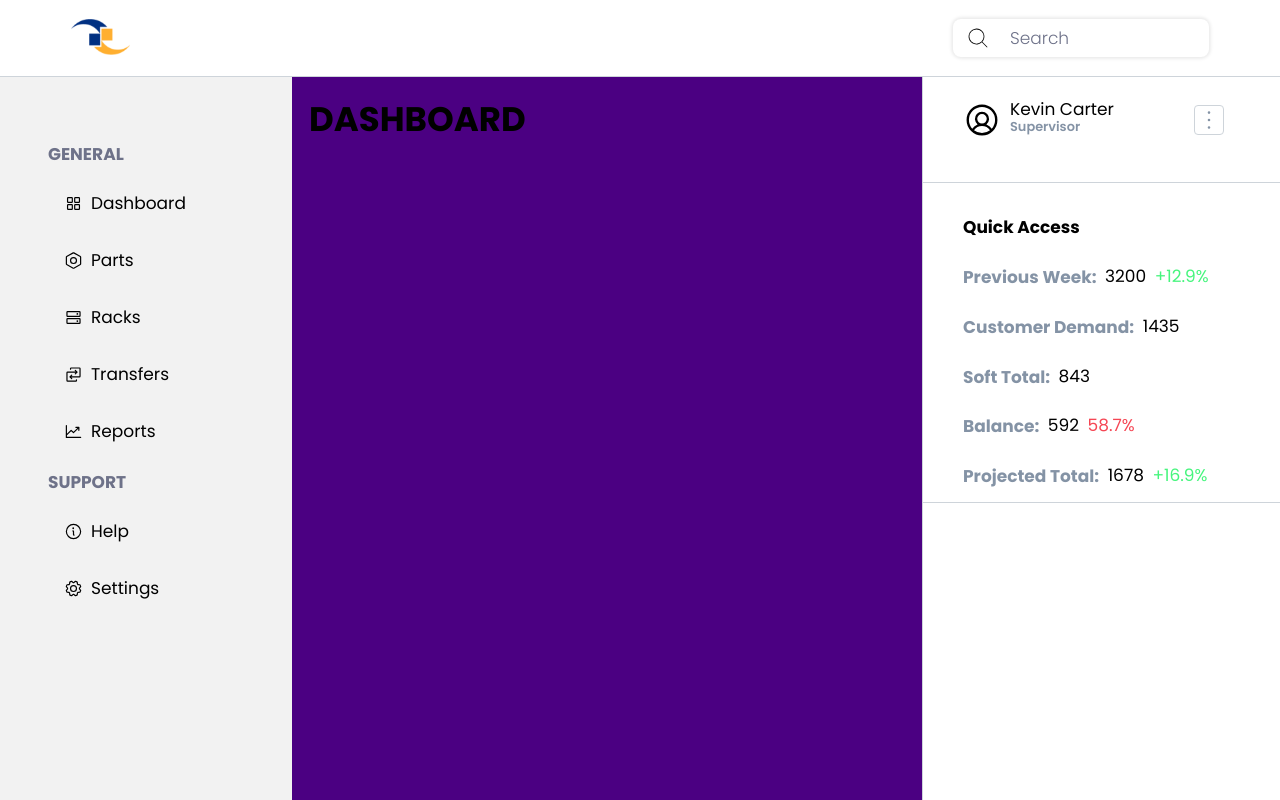
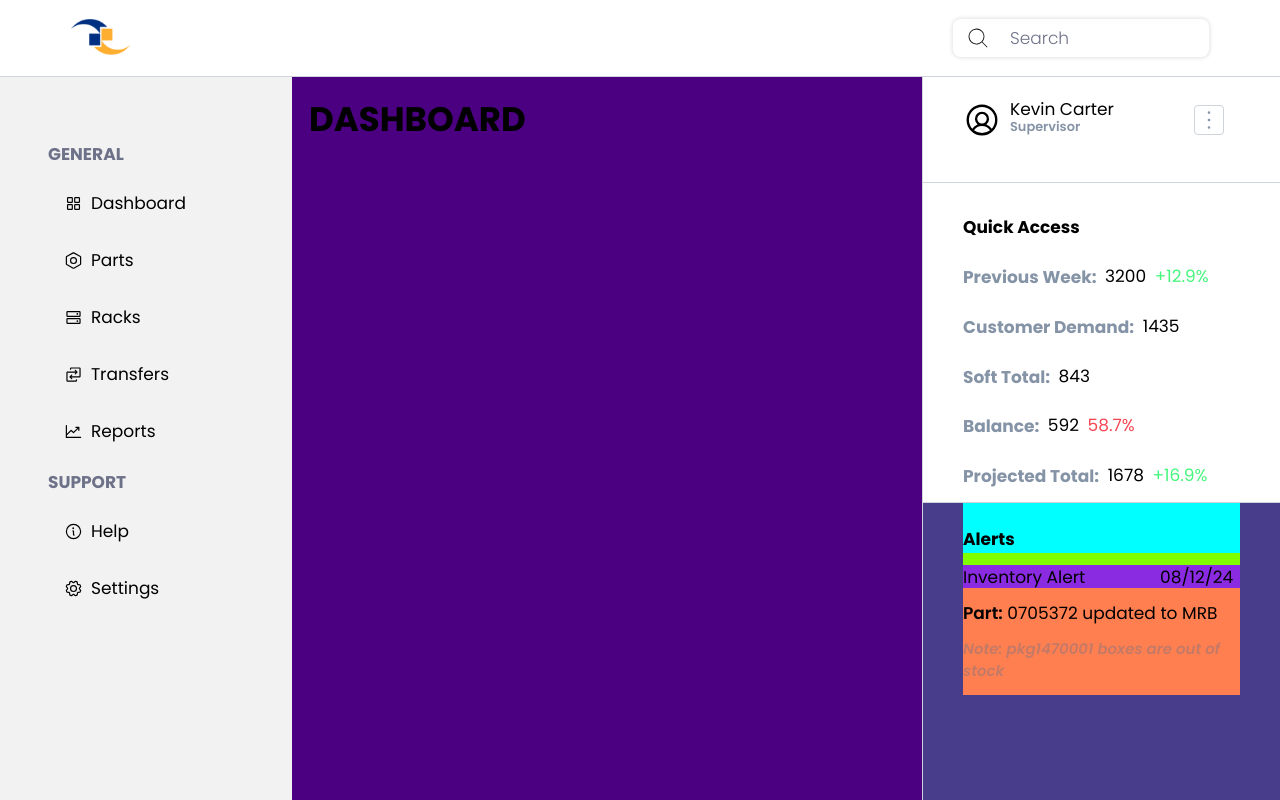
Before and after one commit to kvncrtr/vendex, a React (Create React App) app: page / in a window 1280 px wide. Built offline with nearby package versions, Linux system fonts and the light colour scheme.

Commit message:
add alerts feed to layout

```diff
--- a/src/components/molecules/Access.jsx
+++ b/src/components/molecules/Access.jsx
@@ -52,11 +52,37 @@ const Access = () => {
       </div>
 
       <div className="access--alerts-case">
+        <h4 className="access--alert-heading">Alerts</h4>
 
-      </div>
+        <div className="access--alert-feed">
+          <div className="access--alert">
+            <p className="access--alert-type">Inventory Alert</p>
+            <p className="access--time-and-date">08/12/24</p>
+            <div className="access--content-case">
+              <p className="access--alert-details"><span className="access--alert-title">Part:</span> 0705372 updated to MRB</p>
+              <p className="access--alert-note"><span className="access--alert-note-title">Note:</span> pkg1470001 boxes are out of stock</p>
+            </div>
+          </div>
+{/*
+          <div className="access--alert">
+            <p className="access--alert-type">Process:</p>
+            <p className="access--alert-details">line cable managers with rack frame first</p>
+            <p className="access--alert-notes">Notes: starting monday 8/9/24</p>
+          </div>
 
-      <div className="access--popular-inventory">
+          <div className="access--alert">
+            <p className="access--alert-type">Process:</p>
+            <p className="access--alert-details">line cable managers with rack frame first</p>
+            <p className="access--alert-notes">Notes: starting monday 8/9/24</p>
+          </div>
 
+          <div className="access--alert">
+            <p className="access--alert-type">Process:</p>
+            <p className="access--alert-details">line cable managers with rack frame first</p>
+            <p className="access--alert-notes">Notes: starting monday 8/9/24</p>
+          </div>
+           */}
+        </div>
       </div>
     </div>
   )
--- a/src/style.css
+++ b/src/style.css
@@ -135,7 +135,21 @@ input[type="number"]::-webkit-outer-spin-button {
     font-weight: 700;
     line-height: normal;
     color: #5C6F88;
-    opacity: 0.75; } }
+    opacity: 0.75; }
+  .access--alert-title {
+    font-style: normal;
+    font-weight: 600;
+    font-size: 1rem;
+    line-height: normal; }
+  .access--alert-note {
+    font-style: normal;
+    font-size: 0.76rem;
+    font-weight: 600;
+    line-height: normal;
+    font-size: 0.88rem;
+    color: #6E7289;
+    opacity: 0.4;
+    font-style: italic; } }
 
 @media screen and (min-width: 325px) {
   .button--container {
@@ -367,7 +381,35 @@ input[type="number"]::-webkit-outer-spin-button {
     border-bottom: 0.059rem solid #CED4DA; }
   .access--detail-case {
     display: flex;
-    gap: 0.5rem; } }
+    gap: 0.5rem; }
+  .access--alerts-case {
+    background-color: darkslateblue;
+    padding: 0 2.353rem;
+    height: 100%;
+    overflow-y: hidden; }
+  .access--alert-heading {
+    background-color: aqua;
+    padding: 1.412rem 0 0; }
+  .access--alert-feed {
+    background-color: chartreuse;
+    display: flex;
+    flex-direction: column;
+    gap: 0.705rem;
+    padding: 0.705rem 0 0; }
+  .access--alert {
+    display: grid;
+    grid-template-columns: 1fr 4.705rem;
+    grid-template-rows: 1.352rem 6.295rem;
+    background-color: blueviolet;
+    height: 7.647rem; }
+  .access--content-case {
+    grid-column: 1 / -1;
+    grid-row: 2 / -1;
+    background-color: coral; }
+  .access--alert-details {
+    margin-top: 0.705rem; }
+  .access--alert-note {
+    margin-top: 0.705rem; } }
 
 @media screen and (min-width: 325px) {
   .searchbar--container {
--- a/src/styles/base/_typography.scss
+++ b/src/styles/base/_typography.scss
@@ -198,4 +198,18 @@ $fw-extra-bold: 800;
       color: $secondary-700;
       opacity: 0.75;
    }
+
+   .access--alert-title {
+      @include font-body-details-semi-bold($px-17);
+   }
+
+   .access--alert-note {
+      @include font-body-details;
+      font-size: $px-15;
+      color: $achromatic-700;
+      opacity: 0.4;
+      font-style: italic;
+   }
+
+
 }
--- a/src/styles/components/molecules/_access.scss
+++ b/src/styles/components/molecules/_access.scss
@@ -59,4 +59,46 @@
       display: flex;
       gap: 0.5rem;
    }
+
+   .access--alerts-case {
+      background-color: darkslateblue;
+      padding: 0 2.353rem;
+      height: 100%;
+      overflow-y: hidden;
+   }
+
+   .access--alert-heading {
+      background-color: aqua;
+      padding: 1.412rem 0 0;
+   }
+
+   .access--alert-feed {
+      background-color: chartreuse;
+      display: flex;
+      flex-direction: column;
+      gap: 0.705rem;
+      padding: 0.705rem 0 0;
+   }
+
+   .access--alert {
+      display: grid;
+      grid-template-columns: 1fr 4.705rem;
+      grid-template-rows: 1.352rem 6.295rem;
+      background-color: blueviolet;
+      height: 7.647rem;
+   }
+
+   .access--content-case {
+      grid-column: 1 / -1;
+      grid-row: 2 / -1;
+      background-color: coral;
+   }
+
+   .access--alert-details {
+      margin-top: 0.705rem;
+   }
+
+   .access--alert-note {
+      margin-top: 0.705rem;
+   }
 };
```
